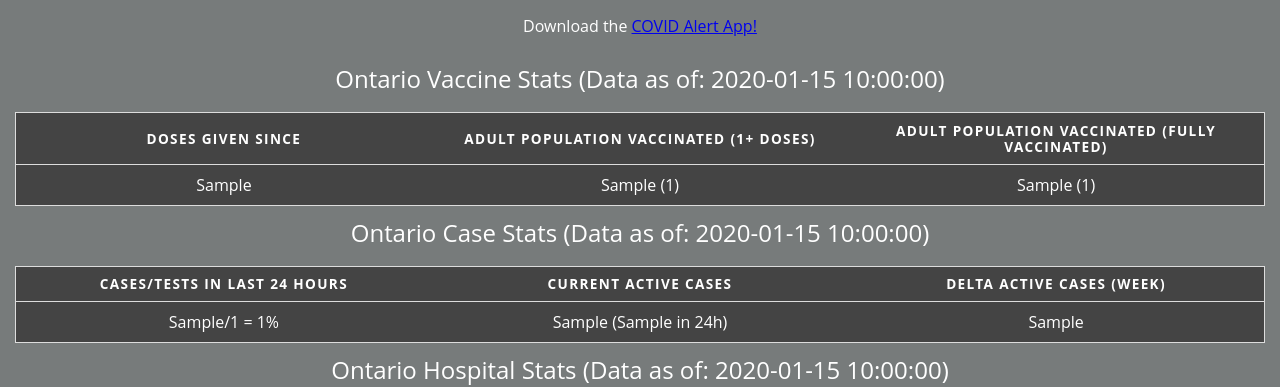
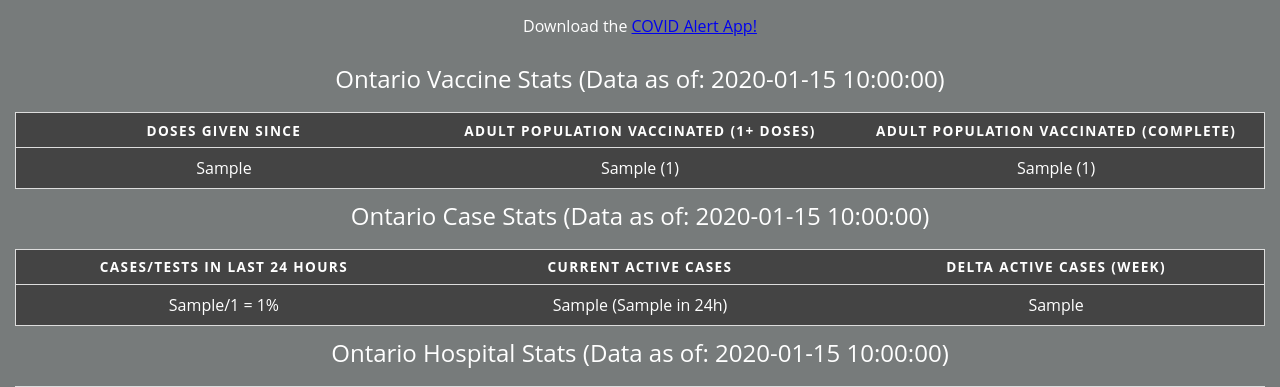
Before and after one commit to r-thakur/covid19, a Flask app: template src/templates/index.html in a window 1280 px wide. Shown: the top 387 px of the page. Run offline with Flask 2, Linux system fonts and the light colour scheme; the template is opened without the code that fills it: most values are stand-ins (such as "Sample title", 1, 10 or a date in 2020); parts of the project's set-up code (start-up, migrations or seed data) failed here and were passed over.

Commit message:
Update index.html
Changed heading for adult population vaccinated

```diff
--- a/src/templates/index.html
+++ b/src/templates/index.html
@@ -16,14 +16,14 @@
             <tr>
             <th scope="col">Doses given since {{PrevVaccineDate}}</th>
             <th scope="col">Adult Population Vaccinated (1+ Doses)</th>
-            <th scope="col">Adult Population Vaccinated (Fully vaccinated)</th>
+            <th scope="col">Adult Population Vaccinated (Complete)</th>
             </tr>
         </thead>
         <tbody>
             <tr>
             <td data-label="Doses given since {{PrevVaccineDate}}">{{DeltaVaccinesAdministered}}</td>
             <td data-label="Adult Population Vaccinated (1+ Doses)">{{PeopleWithAtLeastOneDose}} ({{OneDoseVaccinePercentage}})</td>
-            <td data-label="Adult Population Vaccinated (Fully vaccinated)">{{VaccinesCompleted}} ({{VaccinePercentage}})</td>
+            <td data-label="Adult Population Vaccinated (Complete)">{{VaccinesCompleted}} ({{VaccinePercentage}})</td>
             </tr>
         </tbody>
     </table>
```
